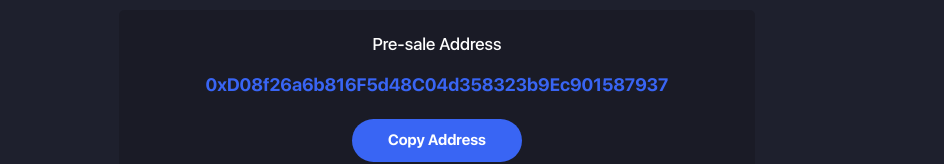
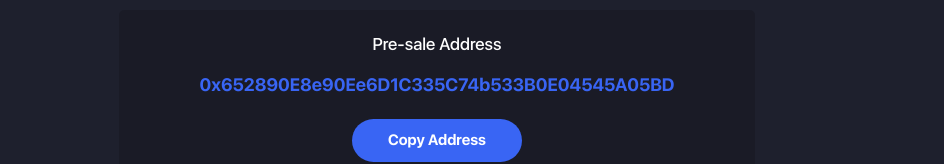
Before and after one commit to Forest0410/arbidoge, a React (Create React App) app: page / in a window 1280 px wide. Shown: the part 1995-2159 px from the top of the page, without its empty margins (203-1147 px from the left). Built offline with nearby package versions, Linux system fonts and the light colour scheme.

Commit message:
2nd update

```diff
--- a/src/components/layout/Hero.js
+++ b/src/components/layout/Hero.js
@@ -9,7 +9,7 @@ export default function Hero() {
 
   useEffect(() => {
     let timerInterval = null;
-    var endTime = new Date("30 April 2023 10:00:00 GMT+00:00");
+    var endTime = new Date("30 June 2023 10:00:00 GMT+00:00");
     var end_ts = Math.floor(Date.parse(endTime) / 1000);
     var prev_days = 0;
     var prev_hours = 0;
--- a/src/components/layout/TokenDetails.js
+++ b/src/components/layout/TokenDetails.js
@@ -5,7 +5,7 @@ import Modal from "react-bootstrap/Modal";
 import axios from "axios";
 
 export default function TokenDetails() {
-  const presaleAddress = "0xD08f26a6b816F5d48C04d358323b9Ec901587937";
+  const presaleAddress = "0x652890E8e90Ee6D1C335C74b533B0E04545A05BD";
   const search = useLocation().search;
   const navigate = useNavigate();
   const refcode = new URLSearchParams(search).get("ref");
@@ -354,7 +354,7 @@ export default function TokenDetails() {
                     <div className="col-6 col-sm-6 col-md-6 col-lg-6 justify-content-center pt-1">
                       <button
                         id="withdraw"
-                        data-address="0xD08f26a6b816F5d48C04d358323b9Ec901587937"
+                        data-address="0x652890E8e90Ee6D1C335C74b533B0E04545A05BD"
                         className="btn btn-size--sm"
                         style={{ backgroundColor: "#8364E2", color: "white" }}
                         onClick={handleWithdraw}
@@ -371,7 +371,7 @@ export default function TokenDetails() {
                         <div className="col-6 col-sm-6 col-md-6 col-lg-6">
                           <button
                             id="withdraw"
-                            data-address="0xD08f26a6b816F5d48C04d358323b9Ec901587937"
+                            data-address="0x652890E8e90Ee6D1C335C74b533B0E04545A05BD"
                             className="btn btn-size--sm"
                             style={{
                               backgroundColor: "#8364E2",
@@ -411,7 +411,7 @@ export default function TokenDetails() {
                       <div className="col-4" style={{ textAlign: "right" }}>
                         <button
                           id="withdraw"
-                          data-address="0xD08f26a6b816F5d48C04d358323b9Ec901587937"
+                          data-address="0x652890E8e90Ee6D1C335C74b533B0E04545A05BD"
                           className="btn btn-size--sm"
                           style={{
                             backgroundColor: "#8364E2",
@@ -437,7 +437,7 @@ export default function TokenDetails() {
                       <div className="col-4" style={{ textAlign: "right" }}>
                         <button
                           id="withdraw"
-                          data-address="0xD08f26a6b816F5d48C04d358323b9Ec901587937"
+                          data-address="0x652890E8e90Ee6D1C335C74b533B0E04545A05BD"
                           className="btn btn-size--sm"
                           style={{
                             backgroundColor: "#8364E2",
@@ -461,7 +461,7 @@ export default function TokenDetails() {
                       <div className="col-4" style={{ textAlign: "right" }}>
                         <button
                           id="withdraw"
-                          data-address="0xD08f26a6b816F5d48C04d358323b9Ec901587937"
+                          data-address="0x652890E8e90Ee6D1C335C74b533B0E04545A05BD"
                           className="btn btn-size--sm"
                           style={{
                             backgroundColor: "#8364E2",
```
